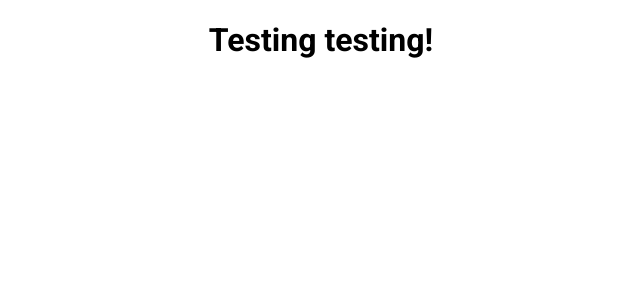
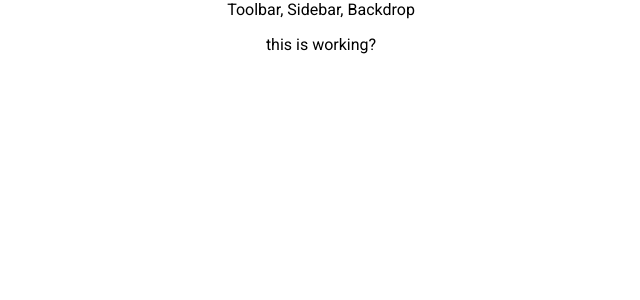
Before and after one commit to jamiev03/React-Playground, a React (Create React App) app in the folder hamburger-builder/: page / in a window 1280 px wide. Shown: the top 300 px of the page, without its empty margins (319-959 px from the left). Built offline with nearby package versions, Linux system fonts and the light colour scheme.

Commit message:
Base of app created, cleared create-react-app components, create layout.js and wrapping hoc for jsx

```diff
--- a/hamburger-builder/src/App.js
+++ b/hamburger-builder/src/App.js
@@ -1,11 +1,14 @@
 import React from 'react';
+import Layout from './components/Layout/Layout';
 
 import './App.css';
 
 function App() {
   return (
     <div className="App">
-      <h1>Testing testing!</h1>
+      <Layout>
+        <p>this is working?</p>
+      </Layout>
     </div>
   );
 }
--- /dev/null
+++ b/hamburger-builder/src/components/Layout/Layout.js
@@ -0,0 +1,13 @@
+import React from 'react';
+import Auxillary from '../../hoc/Auxillary';
+
+const layout = ( props ) => (
+    <Auxillary>
+        <div>Toolbar, Sidebar, Backdrop</div>
+        <main>
+            {props.children}
+        </main>
+    </Auxillary>
+)
+
+export default layout;
--- /dev/null
+++ b/hamburger-builder/src/hoc/Auxillary.js
@@ -0,0 +1,3 @@
+const auxillary = (props) => props.children;
+
+export default auxillary;
```
